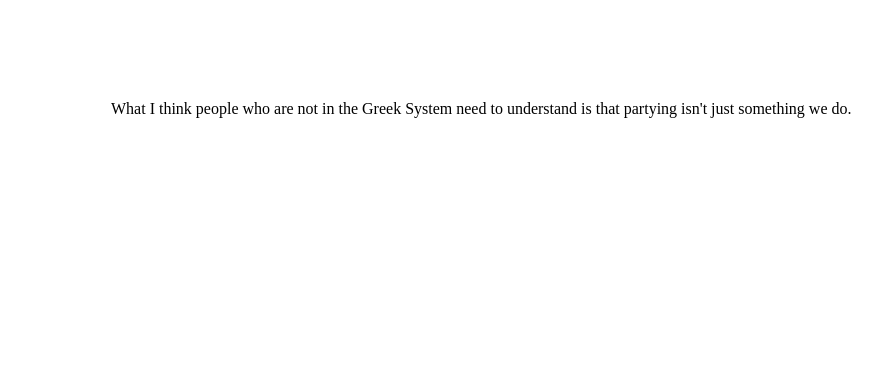
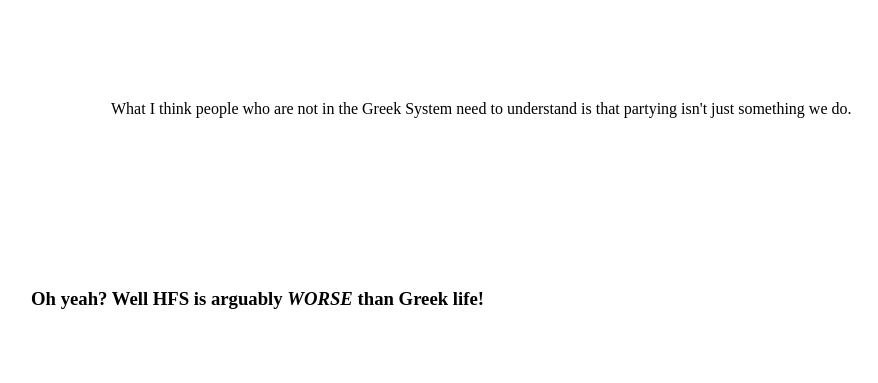
Before and after one commit to ChessPiece21/BIMD-233, a plain HTML site: page W3Schools-Practice/CSS/Module3.html in a window 1280 px wide. Shown: the whole page, without its empty margins (77-955 px from the left). Drawn offline with Linux system fonts and the light colour scheme.

Commit message:
Update Module3.html

```diff
--- a/W3Schools-Practice/CSS/Module3.html
+++ b/W3Schools-Practice/CSS/Module3.html
@@ -1,3 +1,4 @@
+
 <!DOCTYPE html>
 <html>
     <head>
@@ -5,5 +6,6 @@
     </head>
     <body>
         <p>What I think people who are not in the Greek System need to understand is that partying isn't just something we do.</p><!--margins will change-->
+        <h3>Oh yeah? Well HFS is arguably <em>WORSE</em> than Greek life!</h3><!--padding will change-->
     </body>
 </html>
```
